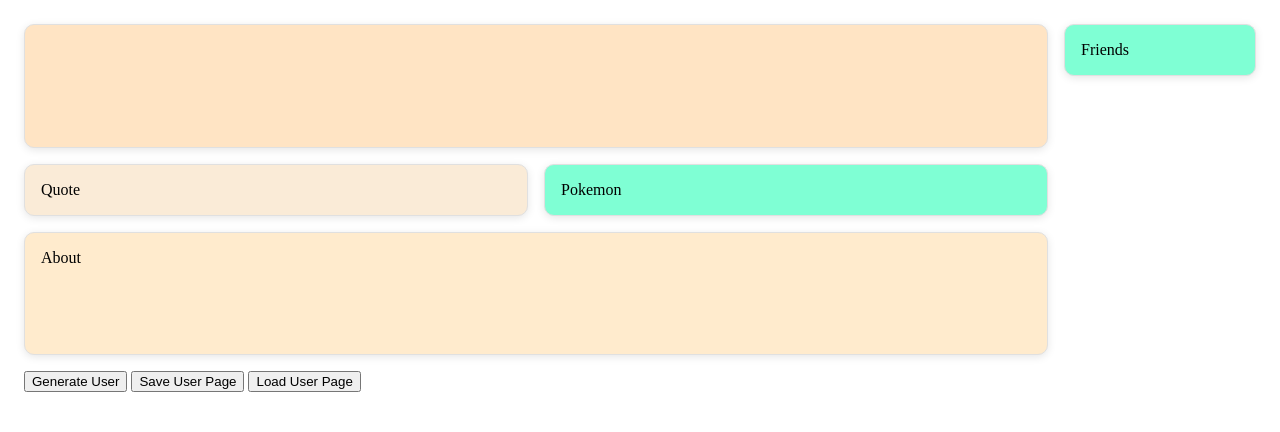
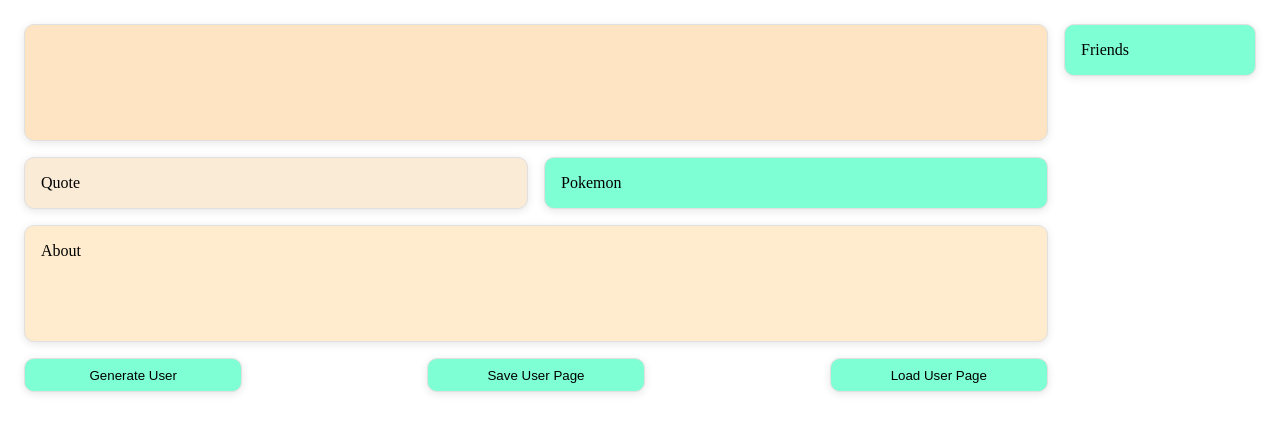
Before and after one commit to ZingerMarat/tech-troop, a website with bundled scripts: page week_5/RUPG Project/index.html in a window 1280 px wide. Built offline with nearby package versions, Linux system fonts and the light colour scheme; no server answers.

Commit message:
Refactor button styles and layout for improved user interface; add hover effects and spacing adjustments

```diff
--- a/week_5/RUPG Project/index.html
+++ b/week_5/RUPG Project/index.html
@@ -21,9 +21,9 @@
         <div class="about">About</div>
 
         <div class="btns">
-          <button id="gen-btn">Generate User</button>
-          <button>Save User Page</button>
-          <button>Load User Page</button>
+          <button id="gen-btn" class="btn">Generate User</button>
+          <button class="btn">Save User Page</button>
+          <button class="btn">Load User Page</button>
         </div>
       </div>
 
--- a/week_5/RUPG Project/style.css
+++ b/week_5/RUPG Project/style.css
@@ -73,10 +73,31 @@
 .user,
 .quote,
 .pokemon,
-.about{
+.about,
+.btn{
     padding: 1rem;
     border-radius: 10px;
     box-shadow: 0 2px 8px rgba(0,0,0,0.1);
     border: 1px solid #e0e0e0;
     flex: 1
 }
+
+.btns{
+    display: flex;
+    justify-content: space-between;
+}
+
+.btn {
+  background-color: aquamarine;
+  height: 2rem;
+
+  display: flex;
+  justify-content: center;
+  align-items: center;
+  flex: 0.2;
+  transition: background-color 0.2s ease;
+}
+
+.btn:active {
+  background-color: rgb(113, 229, 190);
+}
```
